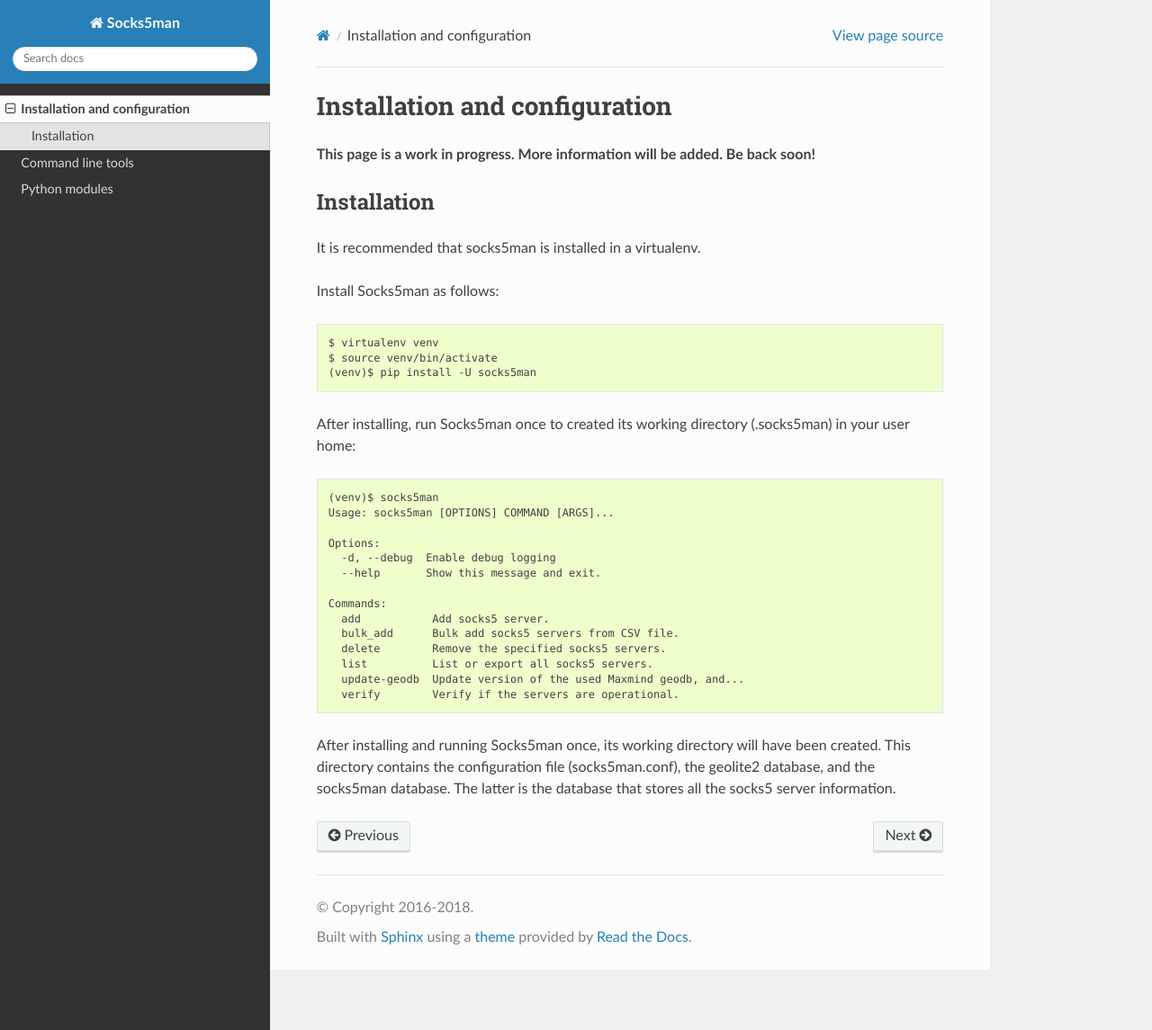
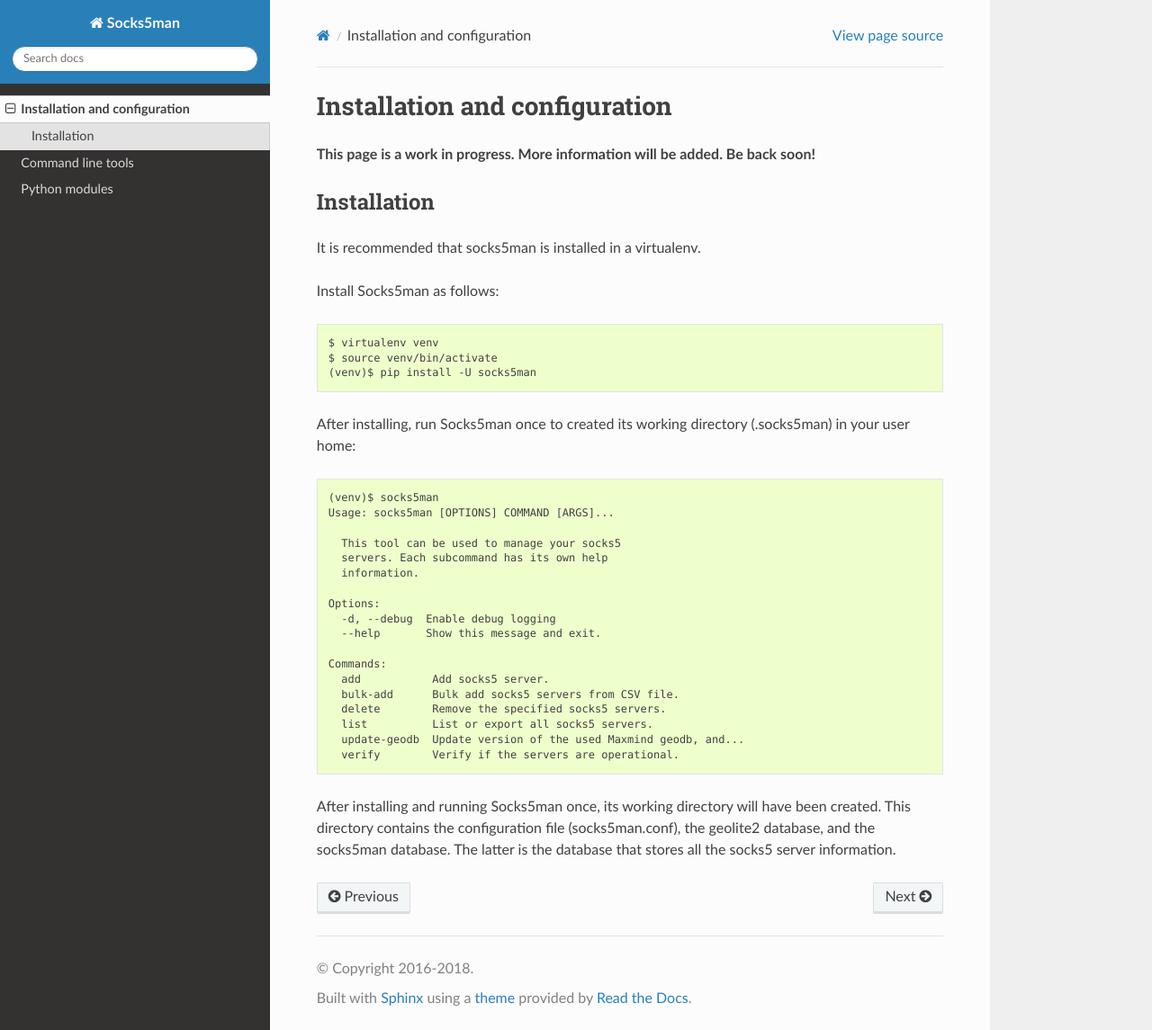
Before and after one commit to threathive/socks5man, a Sphinx documentation site: the page built from docs/source/installation/index.rst, in a window 1280 px wide and 1145 px high. Shown: the whole window at 90% size. Built offline with Sphinx 7.4.7 and the Read the Docs theme 2.0.0, drawn with Linux system fonts in a browser that asks for light colours.

Commit message:
Update main help output in docs

```diff
--- a/docs/source/installation/index.rst
+++ b/docs/source/installation/index.rst
@@ -19,13 +19,17 @@
     (venv)$ socks5man
     Usage: socks5man [OPTIONS] COMMAND [ARGS]...
 
+      This tool can be used to manage your socks5
+      servers. Each subcommand has its own help
+      information.
+
     Options:
       -d, --debug  Enable debug logging
       --help       Show this message and exit.
 
     Commands:
       add           Add socks5 server.
-      bulk_add      Bulk add socks5 servers from CSV file.
+      bulk-add      Bulk add socks5 servers from CSV file.
       delete        Remove the specified socks5 servers.
       list          List or export all socks5 servers.
       update-geodb  Update version of the used Maxmind geodb, and...
```
